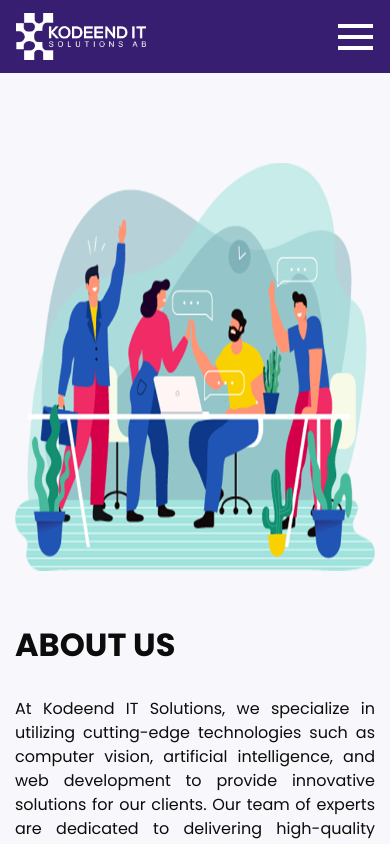
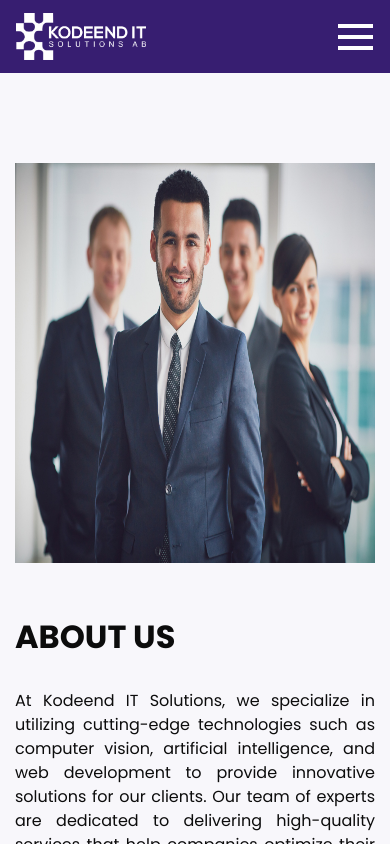
Before and after one commit to Horizon-dev4/kodeend, a Next.js app: page /about in a window 390 px wide. Shown: the top 844 px of the page. Built offline with nearby package versions, Linux system fonts and the light colour scheme.

Commit message:
fixed some responsive issues

```diff
--- a/components/Home.js
+++ b/components/Home.js
@@ -195,7 +195,7 @@ const Home = () => {
             <div className="col-md-6">
               <div className="img-box">
                 {/* <img src="/assets/images/about-img.png" alt="" /> */}
-                <Image src="/assets/images/about-img.png" width={548} height={408} alt="about Us Image" />
+                <Image src="/assets/images/about-img.jpg" width={500} height={400} alt="about Us Image" />
               </div>
             </div>
             <div className="col-md-5">
--- a/pages/about.js
+++ b/pages/about.js
@@ -21,9 +21,9 @@ const about = () => {
               <div className="col-md-6">
                 <div className="img-box">
                   <Image
-                    src="/assets/images/about-img.png"
-                    width={548}
-                    height={408}
+                    src="/assets/images/about-img.jpg"
+                    width={500}
+                    height={400}
                     alt="about Us Image"
                   />
                 </div>
--- a/public/assets/css/responsive.css
+++ b/public/assets/css/responsive.css
@@ -61,11 +61,6 @@
     margin: 0 10px;
   }
 
-  .each_service p {
-    width: 100%;
-    padding: 40px 20px;
-  }
-
   .service_section .service_container .box .detail-box {
     height: 35vh;
   }
@@ -75,6 +70,11 @@
   .service_section .service_container .box {
     -ms-flex-preferred-size: 98%;
     flex-basis: 98%;
+  }
+
+  .each_service .each_service_content {
+    width: 100%;
+    padding: 20px;
   }
 }
 
```
Also changed, not shown: public/assets/images/about-img.jpg (added).
